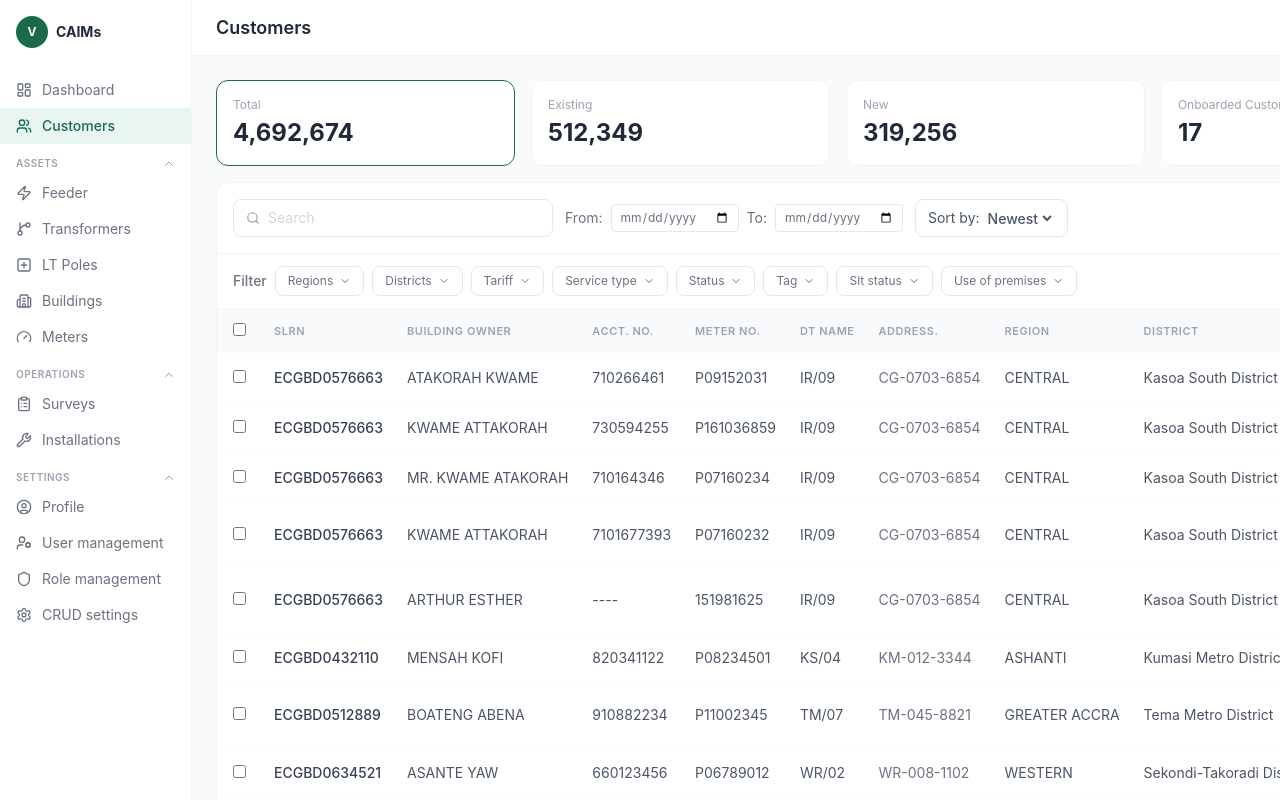
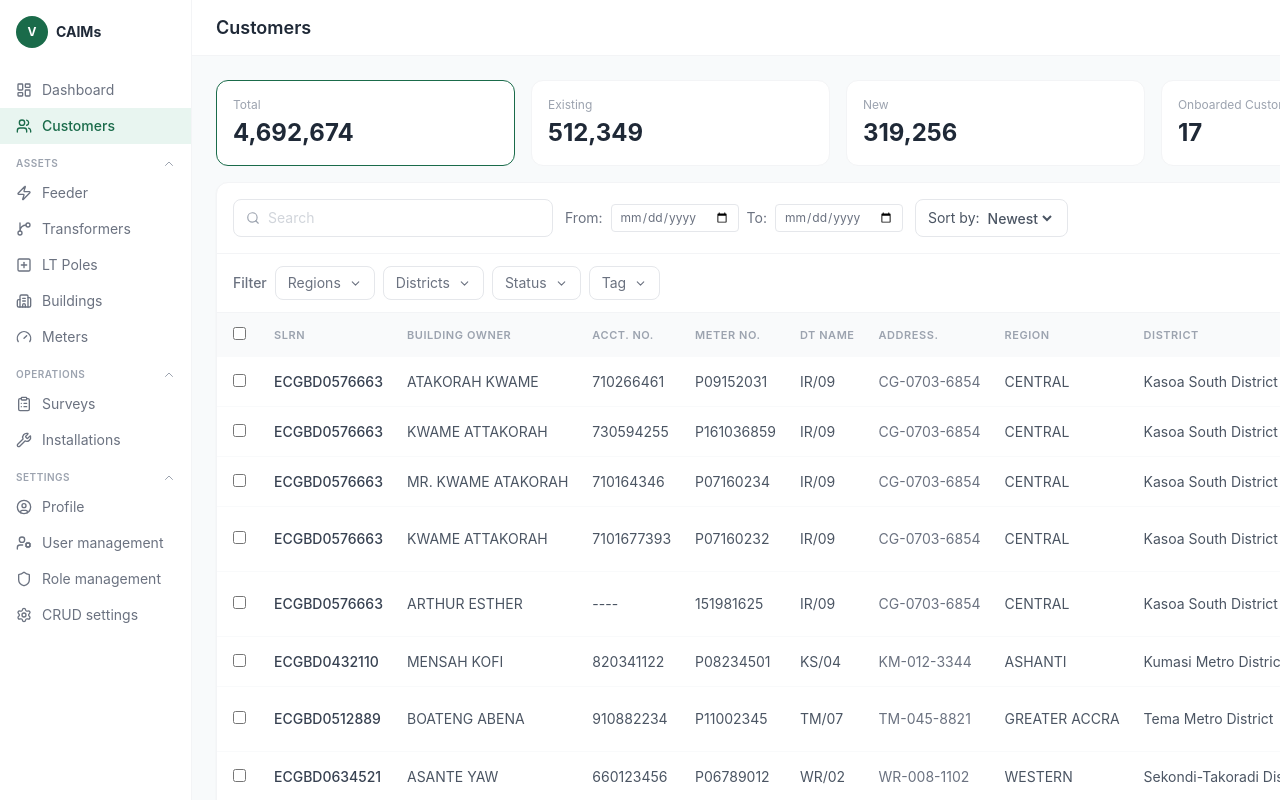
Before and after one commit to jaabless/CAIMs, a React (Vite) app: page /customers in a window 1280 px wide. Shown: the top 800 px of the page. Built offline with nearby package versions, Linux system fonts and the light colour scheme.

Commit message:
feat: wire up multi-select filters (Regions, Districts, Status, Tag) on Customers page

```diff
--- a/src/pages/Customers.tsx
+++ b/src/pages/Customers.tsx
@@ -1,6 +1,8 @@
-import { useState } from 'react';
-import { Search, Download, ChevronDown, RotateCcw, MoreHorizontal } from 'lucide-react';
+import { useState, useMemo } from 'react';
+import { Search, Download, RotateCcw, MoreHorizontal } from 'lucide-react';
 import { customers, customerStats } from '../data/mockData';
+import { allRegionNames, getDistrictsForRegions } from '../data/ghana';
+import FilterDropdown from '../components/FilterDropdown';
 import type { Customer } from '../types';
 
 function StatusBadge({ status }: { status: Customer['status'] }) {
@@ -17,12 +19,8 @@ function StatusBadge({ status }: { status: Customer['status'] }) {
 }
 
 function TagBadge({ tag }: { tag: Customer['tag'] }) {
-  const colors: Record<Customer['tag'], string> = {
-    Existing: 'bg-[#e8f5f0] text-[#1a6b4a]',
-    'New entry': 'bg-[#e8f5f0] text-[#1a6b4a]',
-  };
   return (
-    <span className={`px-2.5 py-0.5 rounded-full text-xs font-medium ${colors[tag]}`}>
+    <span className="px-2.5 py-0.5 rounded-full text-xs font-medium bg-[#e8f5f0] text-[#1a6b4a]">
       {tag}
     </span>
   );
@@ -36,29 +34,63 @@ const statCards = [
   { label: 'Unvalidated', value: customerStats.unvalidated, highlight: false },
 ];
 
-const filterOptions = [
-  'Regions',
-  'Districts',
-  'Tariff',
-  'Service type',
-  'Status',
-  'Tag',
-  'Slt status',
-  'Use of premises',
-];
+const STATUS_OPTIONS = ['Pending', 'Active', 'Inactive'];
+const TAG_OPTIONS = ['New entry', 'Existing'];
 
 export default function Customers() {
   const [search, setSearch] = useState('');
   const [selected, setSelected] = useState<Set<string>>(new Set());
   const [sortBy, setSortBy] = useState('Newest');
 
-  const filtered = customers.filter(
-    (c) =>
-      c.slrn.toLowerCase().includes(search.toLowerCase()) ||
-      c.buildingOwner.toLowerCase().includes(search.toLowerCase()) ||
-      c.address.toLowerCase().includes(search.toLowerCase()) ||
-      c.region.toLowerCase().includes(search.toLowerCase())
+  const [regionFilter, setRegionFilter] = useState<Set<string>>(new Set());
+  const [districtFilter, setDistrictFilter] = useState<Set<string>>(new Set());
+  const [statusFilter, setStatusFilter] = useState<Set<string>>(new Set());
+  const [tagFilter, setTagFilter] = useState<Set<string>>(new Set());
+
+  const availableDistricts = useMemo(
+    () => getDistrictsForRegions(Array.from(regionFilter)),
+    [regionFilter]
   );
+
+  function handleRegionChange(updated: Set<string>) {
+    setRegionFilter(updated);
+    const validDistricts = getDistrictsForRegions(Array.from(updated));
+    setDistrictFilter((prev) => new Set([...prev].filter((d) => validDistricts.includes(d))));
+  }
+
+  const filtered = useMemo(() => {
+    return customers.filter((c) => {
+      const matchSearch =
+        c.slrn.toLowerCase().includes(search.toLowerCase()) ||
+        c.buildingOwner.toLowerCase().includes(search.toLowerCase()) ||
+        c.address.toLowerCase().includes(search.toLowerCase()) ||
+        c.region.toLowerCase().includes(search.toLowerCase());
+
+      const matchRegion =
+        regionFilter.size === 0 ||
+        [...regionFilter].some((r) => c.region.toUpperCase().includes(r.toUpperCase()));
+
+      const matchDistrict =
+        districtFilter.size === 0 ||
+        [...districtFilter].some((d) => c.district.toLowerCase().includes(d.toLowerCase()));
+
+      const matchStatus = statusFilter.size === 0 || statusFilter.has(c.status);
+
+      const matchTag = tagFilter.size === 0 || tagFilter.has(c.tag);
+
+      return matchSearch && matchRegion && matchDistrict && matchStatus && matchTag;
+    });
+  }, [search, regionFilter, districtFilter, statusFilter, tagFilter]);
+
+  const activeFilterCount =
+    regionFilter.size + districtFilter.size + statusFilter.size + tagFilter.size;
+
+  function clearAllFilters() {
+    setRegionFilter(new Set());
+    setDistrictFilter(new Set());
+    setStatusFilter(new Set());
+    setTagFilter(new Set());
+  }
 
   function toggleSelect(id: string) {
     setSelected((prev) => {
@@ -139,16 +171,75 @@ export default function Customers() {
         {/* Filter row */}
         <div className="flex items-center gap-2 px-4 py-3 border-b border-gray-100 flex-wrap">
           <span className="text-sm text-gray-500 font-medium">Filter</span>
-          {filterOptions.map((f) => (
+
+          <FilterDropdown
+            label="Regions"
+            options={allRegionNames}
+            selected={regionFilter}
+            onChange={handleRegionChange}
+          />
+          <FilterDropdown
+            label="Districts"
+            options={availableDistricts}
+            selected={districtFilter}
+            onChange={setDistrictFilter}
+          />
+          <FilterDropdown
+            label="Status"
+            options={STATUS_OPTIONS}
+            selected={statusFilter}
+            onChange={setStatusFilter}
+          />
+          <FilterDropdown
+            label="Tag"
+            options={TAG_OPTIONS}
+            selected={tagFilter}
+            onChange={setTagFilter}
+          />
+
+          {activeFilterCount > 0 && (
             <button
-              key={f}
-              className="flex items-center gap-1.5 px-3 py-1.5 border border-gray-200 rounded-lg text-xs text-gray-500 hover:bg-gray-50"
+              onClick={clearAllFilters}
+              className="ml-1 text-xs text-red-500 hover:text-red-600 underline underline-offset-2"
             >
-              {f}
-              <ChevronDown size={12} />
+              Clear all filters
             </button>
-          ))}
+          )}
         </div>
+
+        {/* Active filter chips */}
+        {activeFilterCount > 0 && (
+          <div className="flex flex-wrap gap-1.5 px-4 py-2 border-b border-gray-100">
+            {[...regionFilter].map((v) => (
+              <Chip key={`r-${v}`} label={v} onRemove={() => {
+                const next = new Set(regionFilter);
+                next.delete(v);
+                handleRegionChange(next);
+              }} />
+            ))}
+            {[...districtFilter].map((v) => (
+              <Chip key={`d-${v}`} label={v} onRemove={() => {
+                const next = new Set(districtFilter);
+                next.delete(v);
+                setDistrictFilter(next);
+              }} />
+            ))}
+            {[...statusFilter].map((v) => (
+              <Chip key={`s-${v}`} label={v} onRemove={() => {
+                const next = new Set(statusFilter);
+                next.delete(v);
+                setStatusFilter(next);
+              }} />
+            ))}
+            {[...tagFilter].map((v) => (
+              <Chip key={`t-${v}`} label={v} onRemove={() => {
+                const next = new Set(tagFilter);
+                next.delete(v);
+                setTagFilter(next);
+              }} />
+            ))}
+          </div>
+        )}
 
         {/* Table */}
         <div className="overflow-x-auto">
@@ -164,19 +255,8 @@ export default function Customers() {
                   />
                 </th>
                 {[
-                  'SLRN',
-                  'BUILDING OWNER',
-                  'ACCT. NO.',
-                  'METER NO.',
-                  'DT NAME',
-                  'ADDRESS.',
-                  'REGION',
-                  'DISTRICT',
-                  'TARIFF',
-                  'STATUS',
-                  'TAG',
-                  '',
-                  '',
+                  'SLRN', 'BUILDING OWNER', 'ACCT. NO.', 'METER NO.', 'DT NAME',
+                  'ADDRESS.', 'REGION', 'DISTRICT', 'TARIFF', 'STATUS', 'TAG', '', '',
                 ].map((col, i) => (
                   <th
                     key={`${col}-${i}`}
@@ -198,39 +278,17 @@ export default function Customers() {
                       onChange={() => toggleSelect(customer.id)}
                     />
                   </td>
-                  <td className="px-3 py-3 font-medium text-gray-700 whitespace-nowrap">
-                    {customer.slrn}
-                  </td>
-                  <td className="px-3 py-3 text-gray-600 whitespace-nowrap">
-                    {customer.buildingOwner}
-                  </td>
-                  <td className="px-3 py-3 text-gray-600 whitespace-nowrap">
-                    {customer.acctNo}
-                  </td>
-                  <td className="px-3 py-3 text-gray-600 whitespace-nowrap">
-                    {customer.meterNo}
-                  </td>
-                  <td className="px-3 py-3 text-gray-600 whitespace-nowrap">
-                    {customer.dtName}
-                  </td>
-                  <td className="px-3 py-3 text-gray-500 whitespace-nowrap">
-                    {customer.address}
-                  </td>
-                  <td className="px-3 py-3 text-gray-600 whitespace-nowrap">
-                    {customer.region}
-                  </td>
-                  <td className="px-3 py-3 text-gray-600 whitespace-nowrap">
-                    {customer.district}
-                  </td>
-                  <td className="px-3 py-3 text-gray-600 whitespace-nowrap text-xs">
-                    {customer.tariff}
-                  </td>
-                  <td className="px-3 py-3">
-                    <StatusBadge status={customer.status} />
-                  </td>
-                  <td className="px-3 py-3">
-                    <TagBadge tag={customer.tag} />
-                  </td>
+                  <td className="px-3 py-3 font-medium text-gray-700 whitespace-nowrap">{customer.slrn}</td>
+                  <td className="px-3 py-3 text-gray-600 whitespace-nowrap">{customer.buildingOwner}</td>
+                  <td className="px-3 py-3 text-gray-600 whitespace-nowrap">{customer.acctNo}</td>
+                  <td className="px-3 py-3 text-gray-600 whitespace-nowrap">{customer.meterNo}</td>
+                  <td className="px-3 py-3 text-gray-600 whitespace-nowrap">{customer.dtName}</td>
+                  <td className="px-3 py-3 text-gray-500 whitespace-nowrap">{customer.address}</td>
+                  <td className="px-3 py-3 text-gray-600 whitespace-nowrap">{customer.region}</td>
+                  <td className="px-3 py-3 text-gray-600 whitespace-nowrap">{customer.district}</td>
+                  <td className="px-3 py-3 text-gray-600 whitespace-nowrap text-xs">{customer.tariff}</td>
+                  <td className="px-3 py-3"><StatusBadge status={customer.status} /></td>
+                  <td className="px-3 py-3"><TagBadge tag={customer.tag} /></td>
                   <td className="px-3 py-3">
                     <button className="p-1 rounded hover:bg-gray-100" title="History">
                       <RotateCcw size={15} className="text-gray-400" />
@@ -248,7 +306,7 @@ export default function Customers() {
 
           {filtered.length === 0 && (
             <div className="py-12 text-center text-gray-400 text-sm">
-              No customers match your search.
+              No customers match the selected filters.
             </div>
           )}
         </div>
@@ -261,9 +319,7 @@ export default function Customers() {
               <button
                 key={i}
                 className={`w-7 h-7 rounded text-xs font-medium ${
-                  p === 1
-                    ? 'bg-[#1a6b4a] text-white'
-                    : 'text-gray-500 hover:bg-gray-100'
+                  p === 1 ? 'bg-[#1a6b4a] text-white' : 'text-gray-500 hover:bg-gray-100'
                 }`}
               >
                 {p}
@@ -275,3 +331,14 @@ export default function Customers() {
     </div>
   );
 }
+
+function Chip({ label, onRemove }: { label: string; onRemove: () => void }) {
+  return (
+    <span className="flex items-center gap-1 bg-[#e8f5f0] text-[#1a6b4a] text-xs font-medium px-2 py-0.5 rounded-full">
+      {label}
+      <button onClick={onRemove} className="hover:text-red-500 transition-colors">
+        ×
+      </button>
+    </span>
+  );
+}
```
